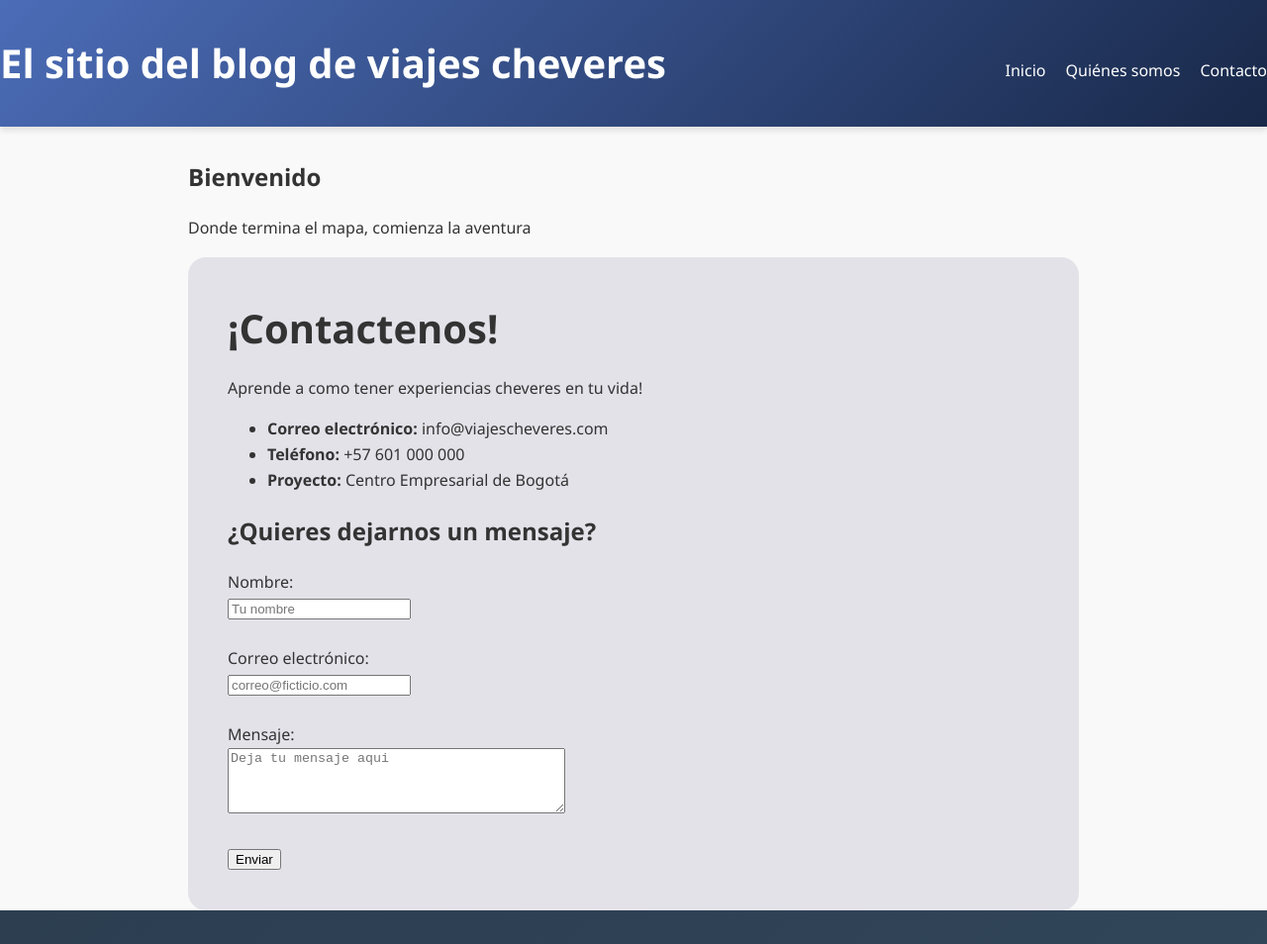
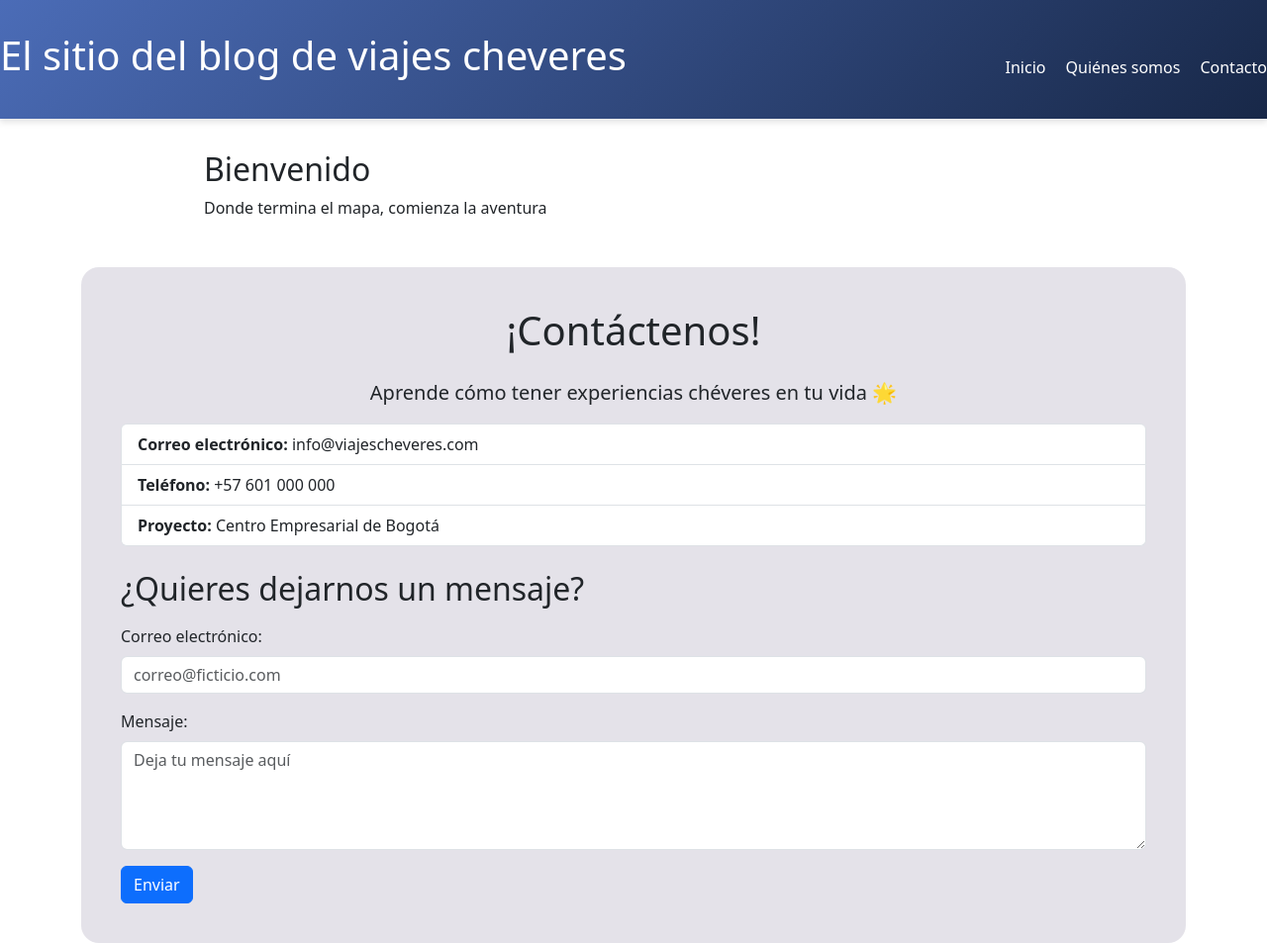
Before and after one commit to SergioMesa2002/viajes_2, a plain HTML site: page contacto.html in a window 1280 px wide. Shown: the top 954 px of the page at 99% size. Drawn offline with nearby package versions, Linux system fonts and the light colour scheme.

Commit message:
mejoras caja de contacto con lo solicitado en el documento

```diff
--- a/contacto.html
+++ b/contacto.html
@@ -5,11 +5,39 @@
     <meta name="viewport" content="width=device-width, initial-scale=1.0">
     <title>Quienes Somos</title>
     <link rel="stylesheet" href="style.css">
+    <link href="https://cdn.jsdelivr.net/npm/bootstrap@5.3.3/dist/css/bootstrap.min.css" rel="stylesheet" integrity="sha384-..." crossorigin="anonymous">
 </head>
+
+
+
+
+
+
+
+
+
+
+
+
+
+
+
+
+
+
+
+
+
+
+
+
+
 <body>
-
+  <link href="https://cdn.jsdelivr.net/npm/bootstrap@5.3.3/dist/css/bootstrap.min.css" rel="stylesheet" integrity="sha384-..." crossorigin="anonymous">
   <header>
     <h1>El sitio del blog de viajes cheveres</h1>
+
+
     <nav>
       <ul>
         <li><a href="index.html">Inicio</a></li>
@@ -39,40 +67,49 @@
 
 
 
-  <main>
-    <section class="contacto">
-      <h1>¡Contactenos!</h1>
-      <p>Aprende a como tener experiencias cheveres en tu vida!</p>
+<main class="container my-5">
+  <section class="contacto">
+    <h1 class="text-center mb-4">¡Contáctenos!</h1>
+    <p class="text-center lead">Aprende cómo tener experiencias chéveres en tu vida 🌟</p>
 
-      <ul>
-        <li><strong>Correo electrónico:</strong> info@viajescheveres.com </li>
-        <li><strong>Teléfono:</strong> +57 601 000 000</li>
-        <li><strong>Proyecto:</strong> Centro Empresarial de Bogotá</li>
-      </ul>
+    <ul class="list-group mb-4">
+      <li class="list-group-item"><strong>Correo electrónico:</strong> info@viajescheveres.com</li>
+      <li class="list-group-item"><strong>Teléfono:</strong> +57 601 000 000</li>
+      <li class="list-group-item"><strong>Proyecto:</strong> Centro Empresarial de Bogotá</li>
+    </ul>
 
-      <!-- Formulario opcional -->
-      <h2>¿Quieres dejarnos un mensaje?</h2>
-      <form>
-        <label for="nombre">Nombre:</label><br>
-        <input type="text" id="nombre" name="nombre" placeholder="Tu nombre"><br><br>
+    <h2 class="mb-3">¿Quieres dejarnos un mensaje?</h2>
 
-        <label for="correo">Correo electrónico:</label><br>
-        <input type="email" id="correo" name="correo" placeholder="correo@ficticio.com"><br><br>
+    <!-- Alerta oculta inicialmente -->
+    <div id="alertaMensaje" class="alert alert-success alert-dismissible fade d-none" role="alert">
+      <strong>Mensaje enviado.</strong> ¡Gracias por contactarnos!
+      <button type="button" class="btn-close" data-bs-dismiss="alert" aria-label="Cerrar"></button>
+    </div>
 
-        <label for="mensaje">Mensaje:</label><br>
-        <textarea id="mensaje" name="mensaje" rows="4" cols="40" placeholder="Deja tu mensaje aqui"></textarea><br><br>
+    <!-- Formulario Bootstrap -->
+    <form id="formContacto">
+      <div class="mb-3">
+        <label for="correo" class="form-label">Correo electrónico:</label>
+        <input type="email" class="form-control" id="correo" name="correo" placeholder="correo@ficticio.com" required>
+      </div>
 
-        <button type="submit">Enviar</button>
-      </form>
-    </section>
-  </main>
+      <div class="mb-3">
+        <label for="mensaje" class="form-label">Mensaje:</label>
+        <textarea class="form-control" id="mensaje" name="mensaje" rows="4" placeholder="Deja tu mensaje aquí" required></textarea>
+      </div>
 
+      <button type="submit" class="btn btn-primary">Enviar</button>
+    </form>
+  </section>
+</main>
 
+<!-- Bootstrap JS -->
+<script src="https://cdn.jsdelivr.net/npm/bootstrap@5.3.3/dist/js/bootstrap.bundle.min.js"></script>
+<!-- Tu script personalizado -->
+<script src="script_contacto.js"></script>
 
-
-
-
-
+</body>
+</html>
 
 
 
```
